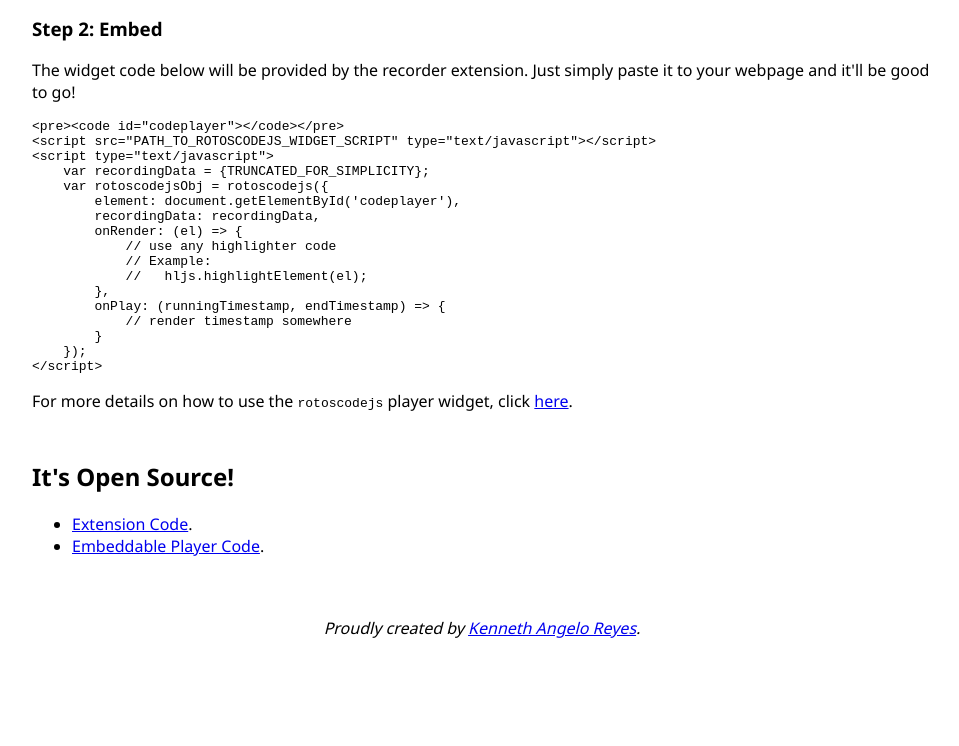
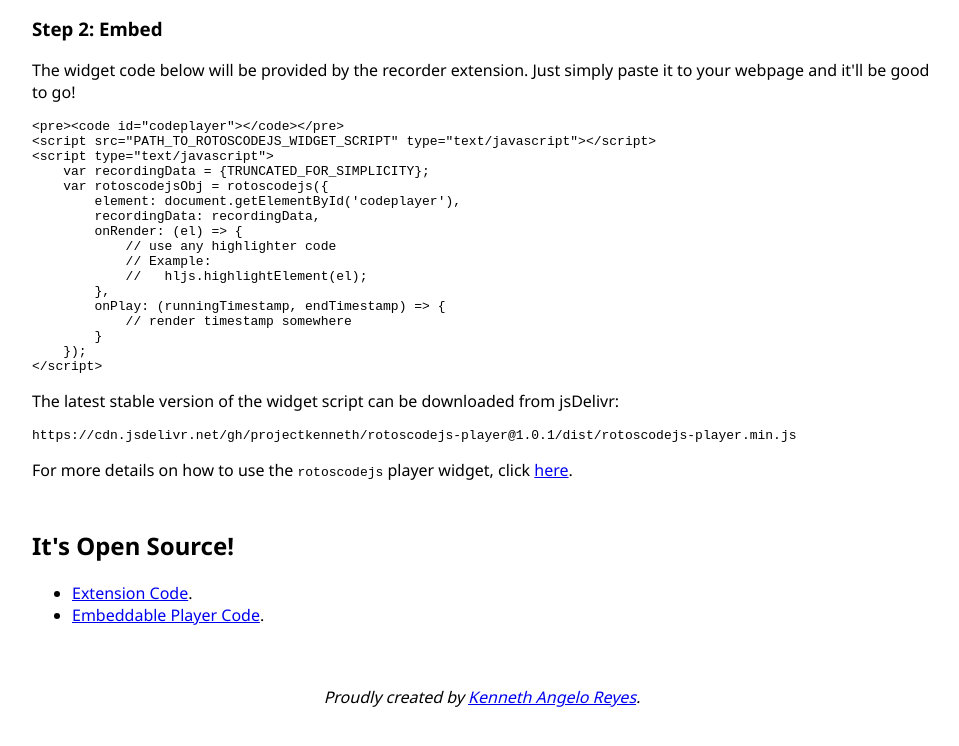
Before and after one commit to projectkenneth/rotoscodejs-site, a plain HTML site: page index.html in a window 1280 px wide. Shown: the part 1220-1966 px from the top of the page, without its empty margins (158-1117 px from the left). Before the commit the page ends 1929 px from the top, so only its background shows below. Drawn offline with nearby package versions, Linux system fonts and the light colour scheme; a script that the page names is missing.

Commit message:
Added CDN download URL

```diff
--- a/index.html
+++ b/index.html
@@ -14,8 +14,7 @@
     <meta property="og:title" content="RotoscodeJS" />
     <meta property="og:description" content="RotoscodeJS is a suite of tools that allows you to record as you type your code and then share that exact moment to the
     world." />
-    <meta property="og:image"
-        content="https://rotoscodejs.com/icon-withbg.png" />
+    <meta property="og:image" content="https://rotoscodejs.com/icon-withbg.png" />
 
     <meta name="twitter:card" content="summary" />
     <meta name="twitter:site" content="projectkenneth" />
@@ -92,6 +91,8 @@
         }
     });
 &lt;/script&gt;</code></pre>
+                <p>The latest stable version of the widget script can be downloaded from jsDelivr:</p>
+                <pre><code>https://cdn.jsdelivr.net/gh/projectkenneth/rotoscodejs-player@1.0.1/dist/rotoscodejs-player.min.js</code></pre>
                 <p>For more details on how to use the <code>rotoscodejs</code> player widget, click <a
                         href="https://github.com/projectkenneth/rotoscodejs-player#basic-usage">here</a>.</p>
 
```
